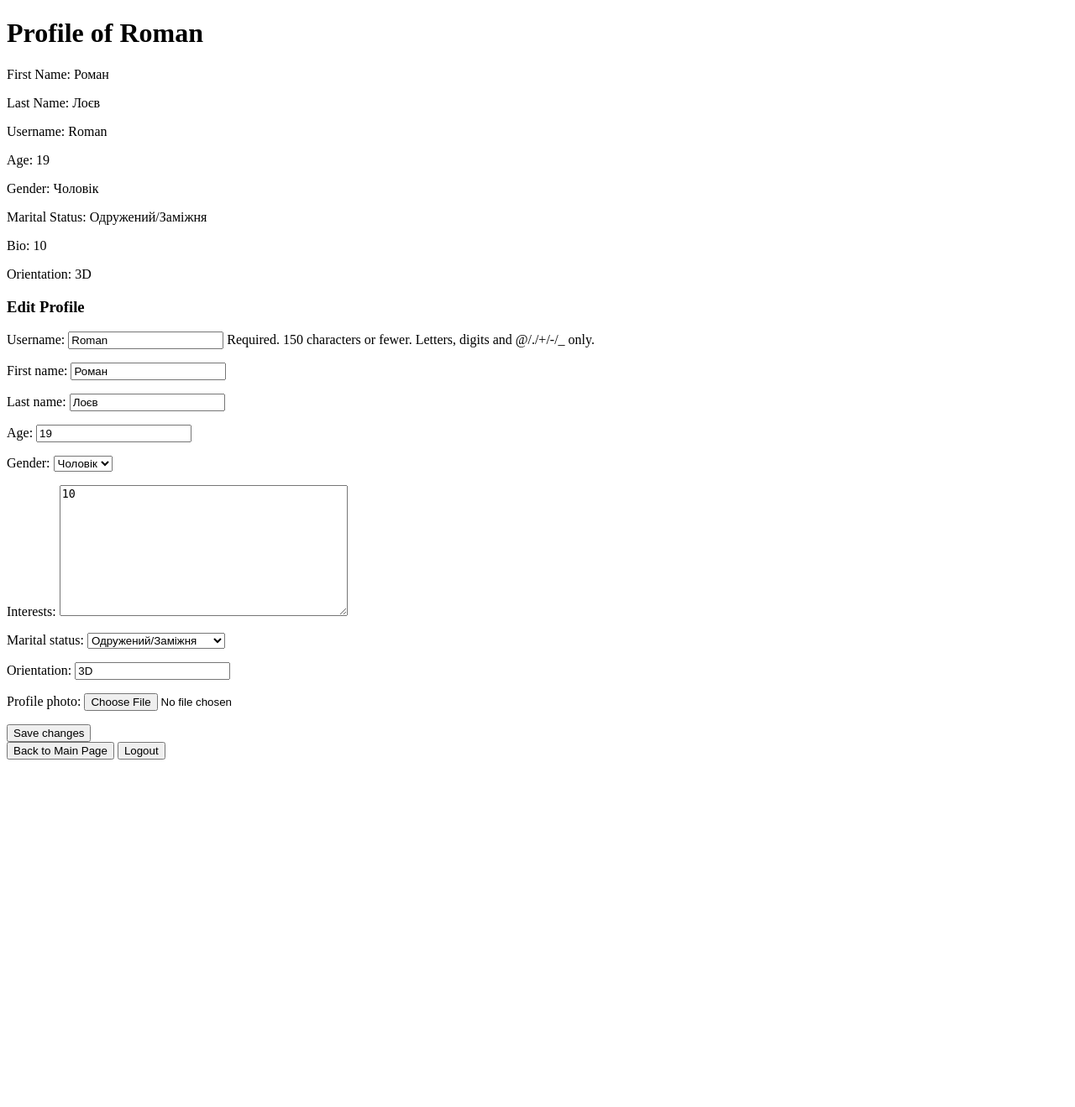
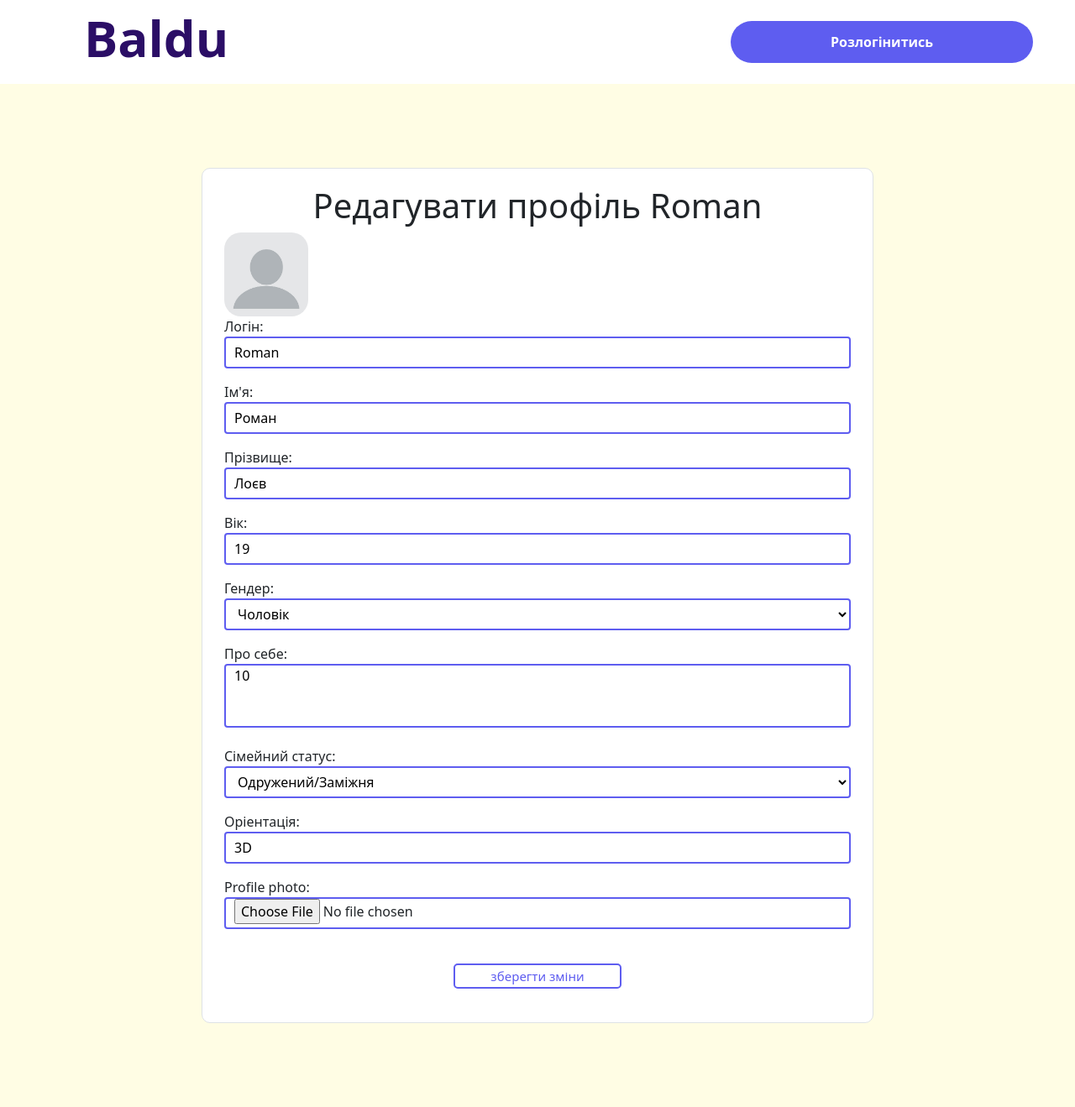
Before and after one commit to Rom-Cola/Baldu, a Django app: page /profile/ in a window 1280 px wide. Shown: the whole page at 84% size. Before the commit the page ends 905 px from the top, so only its background shows below. Run offline with Django 5.2, Linux system fonts and the light colour scheme; a user stored in the database is signed in.

Commit message:
add profile frontend, update forms

```diff
--- a/BalduApp/forms.py
+++ b/BalduApp/forms.py
@@ -6,6 +6,11 @@ from .models import User, Message
 
 
 class SignupForm(UserCreationForm):
+    username = forms.CharField(
+        max_length=30,
+        required=True,
+        label='Логін'
+    )
     first_name = forms.CharField(
         max_length=30,
         required=True,
@@ -65,7 +70,7 @@ class LoginForm(forms.Form):
     password = forms.CharField(widget=forms.PasswordInput, label='Пароль')
 
 class NewChatForm(forms.Form):
-    username = forms.CharField(max_length=150, label='Username')
+    username = forms.CharField(max_length=30, label='Username')
 
 class MessageForm(forms.ModelForm):
     class Meta:
@@ -79,9 +84,25 @@ class DislikeForm(forms.Form):
     user_id = forms.IntegerField(widget=forms.HiddenInput())
 
 class UserEditForm(forms.ModelForm):
+    username = forms.CharField(
+        max_length=30,
+        required=True,
+        label='Логін'
+    )
+
     class Meta:
         model = User
         fields = ['username', 'first_name', 'last_name', 'age', 'gender', 'interests', 'marital_status', 'orientation', 'profile_photo']
+        labels = {
+            'username': 'Логін',
+            'first_name': 'Ім\'я',
+            'last_name': 'Прізвище',
+            'age': 'Вік',
+            'gender': 'Гендер',
+            'interests': 'Про себе',
+            'marital_status': 'Сімейний статус',
+            'orientation': 'Оріентація',
+        }
 
     def clean_age(self):
         age = self.cleaned_data.get('age')
@@ -90,9 +111,3 @@ class UserEditForm(forms.ModelForm):
         if age > 118:
             raise forms.ValidationError('Вік повинен бути НЕ БІЛЬШЕ 118 років.')
         return age
-
-    def clean_username(self):
-        username = self.cleaned_data.get('username')
-        if len(username) > 16:
-            raise forms.ValidationError('Логін повинен бути НЕ БІЛЬШЕ 16 символів.')
-        return username
--- a/BalduApp/static/BalduApp/css/authorisation.css
+++ b/BalduApp/static/BalduApp/css/authorisation.css
@@ -1,7 +1,7 @@
 body {
     display: flex;
-        align-items: center;
-        justify-content: center;
+    align-items: center;
+    justify-content: center;
     flex-direction: column;
     background: #FFFDE4;
     position: relative;
@@ -37,7 +37,6 @@ h1 {
 .card_login, .card_register {
     position: relative;
     flex-direction: column;
-    min-width: 0;
     border-radius: 10px;
     word-wrap: break-word;
     background-color: #fff;
--- a/BalduApp/static/BalduApp/css/main.css
+++ b/BalduApp/static/BalduApp/css/main.css
@@ -23,6 +23,7 @@ aside a {
 
 aside h2 {
     font-size: 24px;
+    margin-bottom: 20px;
 }
 
 aside p {
@@ -33,24 +34,35 @@ aside ul {
   list-style-type: none;
 }
 
-.current_chats_box li {
-    margin-bottom: 10px;
+.user_profile_box, .new_chat_box {
+    width: 100%;
+    float: left;
 }
 
-.user_profile_box, .current_chats_box, .new_chat_box {
-    width: 100%;
-    float: left;
-    margin-left: 50px;
+.new_chat_box {
+    margin-left: 80px;
 }
 
 .user_profile_box {
-    height: 100px;
-    padding-left: 20px;
-    padding-top: 20px;
+    height: 80px;
+    display: flex;
+    align-items: center;
+    width: 300px;
+    padding: 8px 24px;
 }
 
-.user_profile_photo{
+.user_profile_box a, .chat_box a {
+    color: #2B0E66;
+    font-size: 18px;
+}
+
+.user_profile_box a:hover, .chat_box a:hover {
+    color: #7776f0;
+}
+
+.user_profile_photo, .chat_box img {
     object-fit: cover;
+    margin-right: 10px;
 }
 
 .user_profile_box .user_profile_photo {
@@ -65,15 +77,40 @@ aside ul {
     border-radius: 20px;
 }
 
+.user_profile_image .user_profile_photo {
+    width: 100px;
+    height: 100px;
+    border-radius: 20px;
+}
+
 .current_chats_box {
+    width: 350px;
+    float: left;
+    display: flex;
+    flex-direction: column;
     min-height: 200px;
     max-height: 300px;
-    position: relative;
     word-wrap: break-word;
     background-clip: border-box;
     overflow-y: auto;
     margin-bottom: 50px;
 }
+
+.user_profile_box, .chat_box {
+    margin-bottom: 10px;
+    border-radius: 20px;
+    background-color: #fff;
+    background-clip: border-box;
+    border: 1px solid #dee2e6;
+    align-items: center;
+
+}
+
+.chat_box {
+    width: 250px;
+    padding: 6px 20px;
+}
+
 
 .inputbox {
     display: flex;
@@ -88,6 +125,8 @@ aside ul {
     background-clip: padding-box;
     border-radius: 0.25rem;
     height: calc(1.5em + 0.75rem + 2px);
+    position: relative;
+    top: -5px;
 }
 
 .inputbox input:focus {
@@ -121,6 +160,7 @@ aside ul {
     height: 600px;
     border-radius: 25px 0 0 25px;
     overflow: hidden;
+    object-fit: cover;
 }
 
 .logo {
@@ -145,7 +185,9 @@ aside ul {
 }
 
 .user_info h1 {
+    margin-top: 20px;
     color: #2B0E66;
+    font-size: 30px;
 }
 
 .rating_buttons {
@@ -174,3 +216,9 @@ aside ul {
 .like_button {
     margin-right: 80px;
 }
+
+.centered {
+    display: flex;
+    align-items: center;
+    justify-content: center;
+}
--- /dev/null
+++ b/BalduApp/static/BalduApp/css/profile.css
@@ -0,0 +1,116 @@
+body {
+    display: flex;
+    align-items: center;
+    justify-content: center;
+    flex-direction: column;
+    background: #FFFDE4;
+    position: relative;
+}
+
+input, select, textarea {
+    border: 2px solid #5E5DF0;
+    padding: 0 10px;
+    width: 100%;
+    background-color: #fff;
+    background-clip: padding-box;
+    border-radius: 0.25rem;
+}
+
+input, select {
+    height: calc(1.5em + 0.75rem + 2px);
+}
+
+textarea {
+    height: calc((1.5em + 0.75rem + 2px) * 2);
+    resize: none;
+}
+
+input:focus {
+    color: #495057;
+    background-color: #fff;
+    outline: 0;
+    box-shadow: none;
+    border: 2px solid #5E5DF0;
+}
+
+input::placeholder {
+    color: #6c757d;
+    opacity: 1;
+}
+
+input:disabled,
+input[readonly] {
+    background-color: #e9ecef;
+    opacity: 1;
+}
+
+.head_container {
+    background: #ffffff;
+    width: 100vw;
+    height: 100px;
+}
+
+.profile_container {
+    max-width: 1000px;
+    min-width: 800px;
+    position: relative;
+    flex-direction: column;
+    border-radius: 10px;
+    word-wrap: break-word;
+    background-color: #fff;
+    background-clip: border-box;
+    border: 1px solid #dee2e6;
+    padding: 20px 26px;
+    display: flex;
+    margin-top: 100px;
+    margin-bottom: 100px;
+}
+
+.logo {
+    margin-left: 100px;
+}
+
+.logout {
+    width: 360px;
+    height: 50px;
+    float: right;
+    position: relative;
+    top: 25px;
+    margin-right: 50px;
+    border-radius: 50px;
+    box-sizing: border-box;
+    background: #5E5DF0;
+    color: #FFFFFF;
+    border: 0;
+    cursor: pointer;
+    font-size: 16px;
+    font-weight: 700;
+    line-height: 24px;
+    user-select: none;
+    -webkit-user-select: none;
+    touch-action: manipulation;
+    transition: box-shadow .5s ease, background .6s ease;
+}
+
+.logout:hover {
+    background: #7776f0;
+    box-shadow: #5E5DF0 0 10px 20px -10px;
+}
+
+.save_changes {
+    border-radius: 5px;
+    margin-top: 25px;
+    margin-bottom: 20px;
+    font-size: 15px;
+    background: #FFFFFF;
+    color: #5E5DF0;
+    border: 2px solid #5E5DF0;
+    width: 200px;
+    height: 30px;
+    transition: color .5s ease, background .6s ease;
+}
+
+.save_changes:hover {
+    background: #5E5DF0;
+    color: #FFFFFF;
+}
--- a/templates/BalduApp/profile.html
+++ b/templates/BalduApp/profile.html
@@ -1,30 +1,46 @@
-<!-- templates/BalduApp/profile.html -->
+{% load static %}
 <!DOCTYPE html>
 <html>
 <head>
-    <title>Profile</title>
+    <meta charset="UTF-8">
+    <meta name="viewport"
+          content="width=device-width, user-scalable=no, initial-scale=1.0, maximum-scale=1.0, minimum-scale=1.0">
+    <meta http-equiv="X-UA-Compatible" content="ie=edge">
+    <title>Профіль</title>
+    <link rel="stylesheet" href="https://cdn.jsdelivr.net/npm/bootstrap@5.3.2/dist/css/bootstrap.min.css">
+    <link rel="stylesheet" href="{% static 'BalduApp/css/main.css' %}">
+    <link rel="stylesheet" href="{% static 'BalduApp/css/profile.css' %}">
 </head>
 <body>
-    <h1>Profile of {{ user.username }}</h1>
+    <div class="head_container">
+        {% include 'BalduApp/main_logo.html' %}
+        <a href="{% url 'logout' %}"><button class="logout">Розлогінитись</button></a>
+    </div>
+
+    <div class="profile_container">
+        <div class="centered">
+            <h1>Редагувати профіль {{ user.username }}</h1>
+        </div>
         {% if user.profile_photo %}
-    <img src="{{ user.profile_photo.url }}" alt="Profile photo">
+            <div class="user_profile_image">
+                <img src="{{ user.profile_photo.url }}" alt="Profile photo" class = user_profile_photo>
+
+            </div>
+        {% else %}
+            <div class="user_profile_image">
+                <img src="{% static 'BalduApp/img/no_photo.jpg' %}" alt="no user photo" class = user_profile_photo>
+            </div>
         {% endif %}
-    <p>First Name: {{ user.first_name }}</p>
-    <p>Last Name: {{ user.last_name }}</p>
-    <p>Username: {{ user.username }}</p>
-    <p>Age: {{ user.age }}</p>
-    <p>Gender: {{ user.get_gender_display }}</p>
-    <p>Marital Status: {{ user.get_marital_status_display }}</p>
-    <p>Bio: {{ user.interests }}</p>
-    <p>Orientation: {{ user.orientation }}</p>
-    <h3>Edit Profile</h3>
+
         <form method="POST" enctype="multipart/form-data">
             {% csrf_token %}
             {{ form.as_p }}
-        <button type="submit">Save changes</button>
+            <div class="centered">
+                <button type="submit" class="save_changes">зберегти зміни</button>
+            </div>
         </form>
-    <a href="{% url 'main_page' %}"><button>Back to Main Page</button></a>
-    <a href="{% url 'logout' %}"><button>Logout</button></a>
+
+    </div>
 
 </body>
 </html>
```
Also changed, not shown: templates/BalduApp/main_page.html (+13 -9 lines), db.sqlite3. Lines whose indentation alone changed are shown as unchanged.
